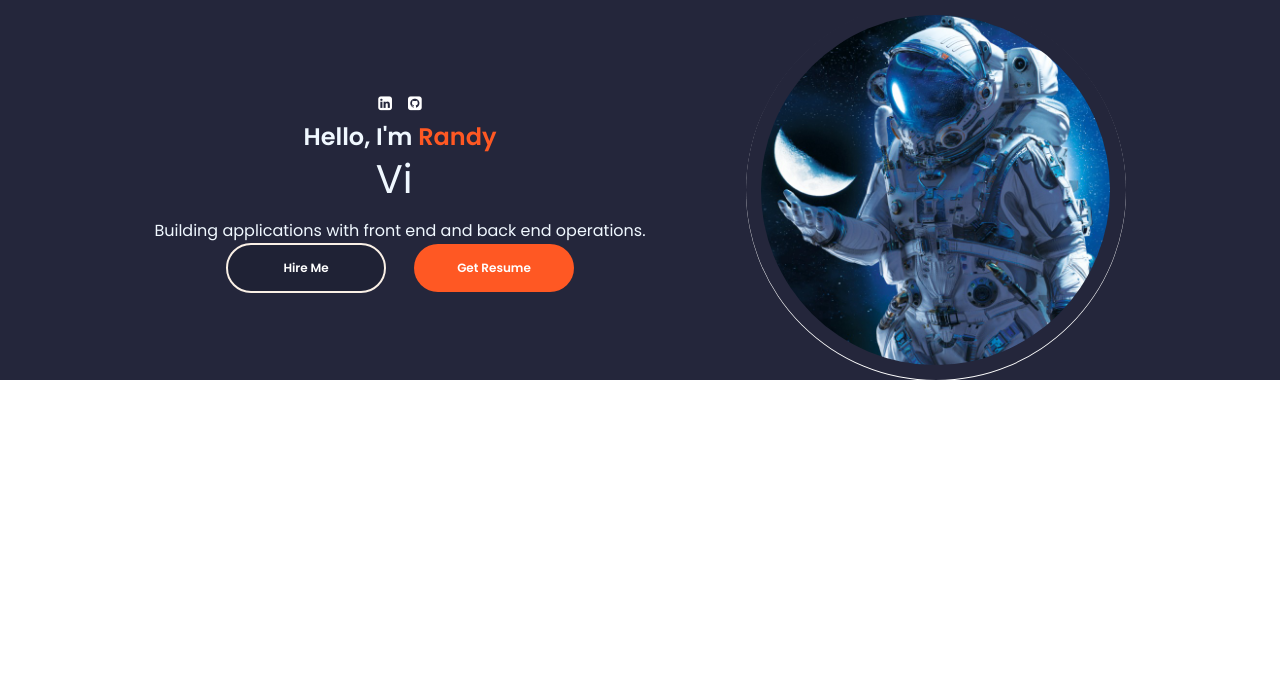
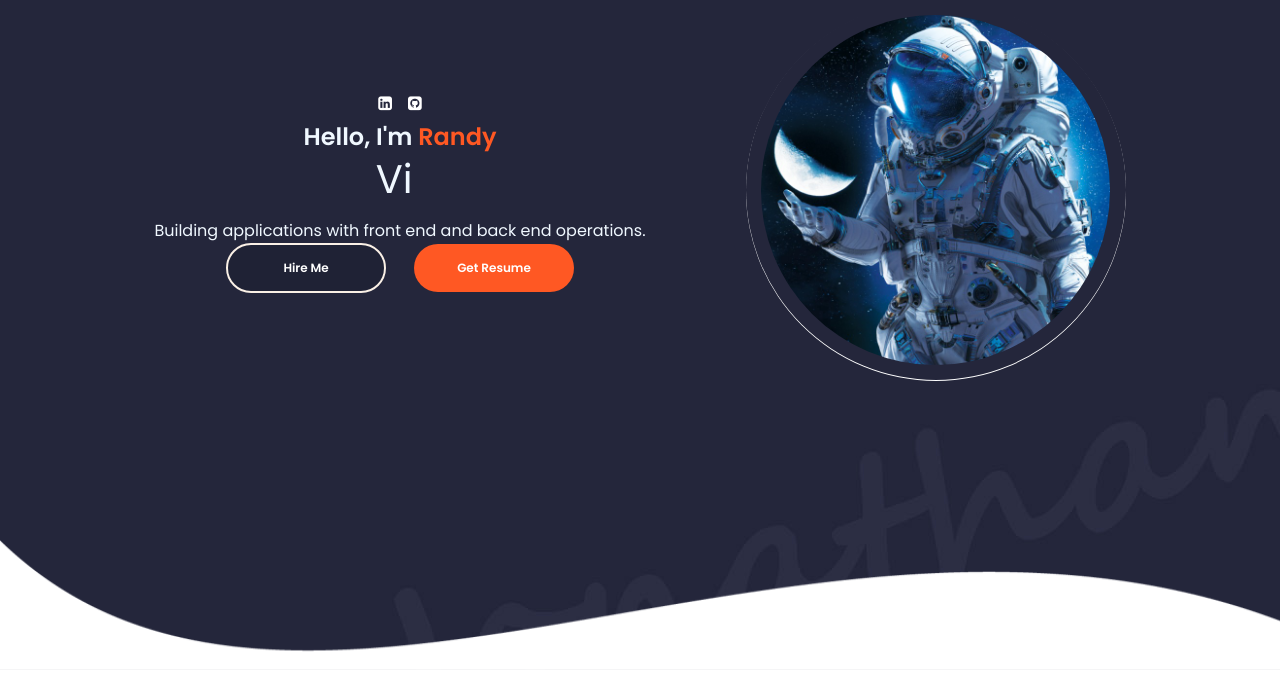
Before and after one commit to ReiCode28/React-Resume, a React (Create React App) app in the folder client/: page / in a window 1280 px wide. Shown: the top 690 px of the page. Built offline with nearby package versions, Linux system fonts and the light colour scheme; a web font is replaced by a local one.

Commit message:
Saving checkpoint

```diff
--- a/client/src/App.js
+++ b/client/src/App.js
@@ -1,13 +1,13 @@
 import React from 'react';
 import './App.css';
-import Profile from './PortfolioContainer/Home/Profile';
-import Footer from './PortfolioContainer/Home/Footer/Footer'
+import Home from './PortfolioContainer/Home/Home';
+import PortfolioContainer from './PortfolioContainer/PortfolioContainer';
+
 
 function App() {
   return (
     <div className="App">
-      <Profile />
-      <Footer />
+      <PortfolioContainer />
     </div>
   );
 }
--- /dev/null
+++ b/client/src/PortfolioContainer/Home/Home.css
@@ -0,0 +1,7 @@
+.home-container{
+    display: flex;
+    flex-direction: column;
+    justify-content: space-between;
+    min-height: 670px;
+    background-image: url("../../assets/Home/bg.jpg");
+}
--- /dev/null
+++ b/client/src/PortfolioContainer/Home/Home.js
@@ -0,0 +1,14 @@
+import React from 'react';
+import Profile from './Profile/Profile';
+import Footer from './Footer/Footer';
+import './Home.css';
+
+export default function Home() {
+  return (
+    <div className='home-container'>
+      <Profile />
+      <Footer />
+
+    </div>
+  );
+}
--- a/client/src/PortfolioContainer/Home/Profile.css
+++ b/client/src/PortfolioContainer/Home/Profile/Profile.css
@@ -5,7 +5,7 @@
   justify-content: center;
   height: 10%;
   min-height: fit-content;
-  background-image: url("../../assets/Home/bg.jpg");
+
 }
 .profile-parent {
   display: flex;
@@ -58,7 +58,7 @@
 .profile-picture-background {
   height: 92%;
   width: 92%;
-  background-image: url("../../assets/Home/image.jpeg");
+  background-image: url("../../../assets/Home/image.jpeg");
   background-size: cover;
   border-radius: 50%;
   background-repeat: no-repeat;
--- /dev/null
+++ b/client/src/PortfolioContainer/PortfolioContainer.js
@@ -0,0 +1,19 @@
+import React from "react";
+import { TOTAL_SCREENS } from "../utilities/commonUtils";
+
+export default function PortfolioContainer() {
+  const mapAllScreens = () => {
+    return TOTAL_SCREENS.map((screen) =>
+      screen.component ? (
+        <screen.component
+          screenName={screen.screen_name}
+          key={screen.screen_name}
+          id={screen.screen_name}
+        />
+      ) : (
+        <div key={screen.screen_name}></div>
+      )
+    );
+  };
+  return <div className="portfolio-container">{mapAllScreens()}</div>;
+}
--- /dev/null
+++ b/client/src/utilities/commonUtils.js
@@ -0,0 +1,17 @@
+import Home from '../PortfolioContainer/Home/Home';
+
+
+export const TOTAL_SCREENS = [
+        {
+            screen_name: "Home",
+            component: Home,
+        }
+    ]
+
+export const GET_SCREEN_INDEX = (screen_name)=>{
+    if(!screen_name) return -1
+    for(let i = 0; i < TOTAL_SCREENS.length; i++){
+        if(TOTAL_SCREENS[i].screen_name === screen_name) return i;
+    }
+    return -1;
+}
```
Also changed, not shown: client/src/PortfolioContainer/Home/Profile/Profile.js (renamed from client/src/PortfolioContainer/Home/Profile.js).
